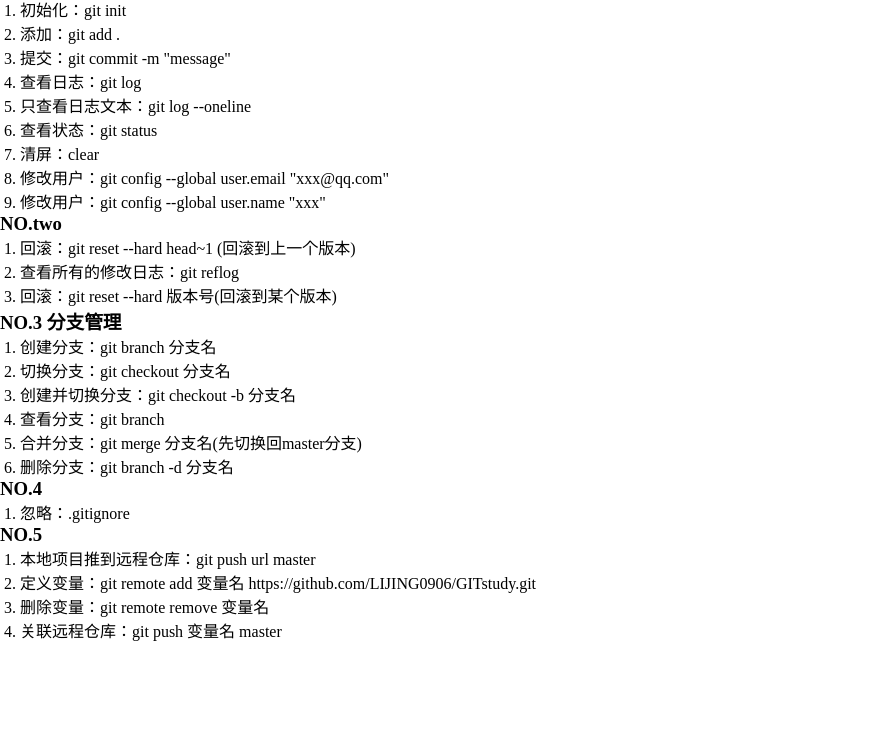
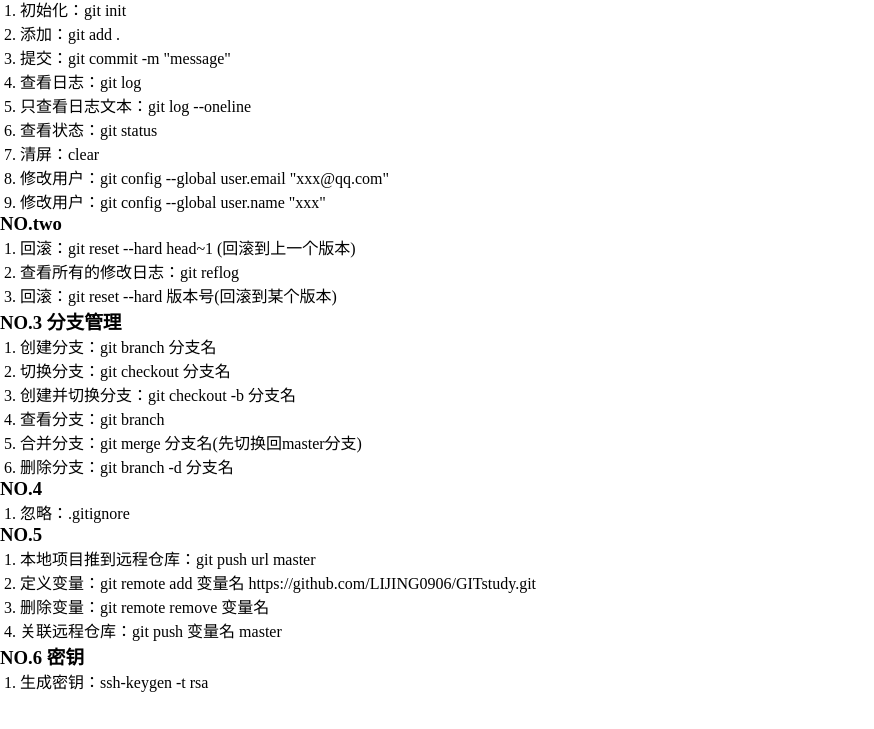
Before and after one commit to LIJING0906/GITstudy, a plain HTML site: page index.html in a window 1280 px wide. Shown: the part 71-800 px from the top of the page, without its empty margins (0-874 px from the left). Drawn offline with Linux system fonts and the light colour scheme.

Commit message:
增加密钥

```diff
--- a/index.html
+++ b/index.html
@@ -48,5 +48,9 @@
         <li>删除变量：git remote remove 变量名</li>
         <li>关联远程仓库：git push 变量名 master</li>
     </ol>
+    <h3>NO.6 密钥</h3>
+    <ol>
+        <li>生成密钥：ssh-keygen -t rsa</li>
+    </ol>
 </body>
 </html>
```
